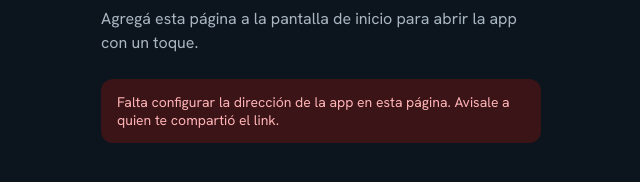
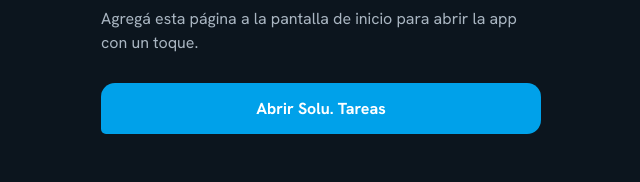
Before and after one commit to ezequielguerrero-solu/solu-tareas, a plain HTML site: page index.html in a window 1280 px wide. Shown: the part 254-436 px from the top of the page, without its empty margins (319-959 px from the left). Drawn offline with Linux system fonts and the light colour scheme.

Commit message:
Update index.html

```diff
--- a/index.html
+++ b/index.html
@@ -21,7 +21,7 @@
      *  ÚNICO DATO A COMPLETAR: la URL /exec de la implementación de la app
      *  (Apps Script → Implementar → Gestionar implementaciones → URL de la app web).
      * ===================================================================== */
-    const APP_URL = 'PEGAR_AQUI_LA_URL_EXEC';
+    const APP_URL = 'https://script.google.com/a/macros/wearesolu.com/s/AKfycbzuz3FWc8y_R78QCGoWMU_YJr-Hwl_6BKOBXVCnuS84LCLvbhNIQ1fLfEmBcoLWQili7A/exec';
 
     (function () {
       const configured = /^https:\/\/script\.google\.com\/.+\/exec$/.test(APP_URL);
```
